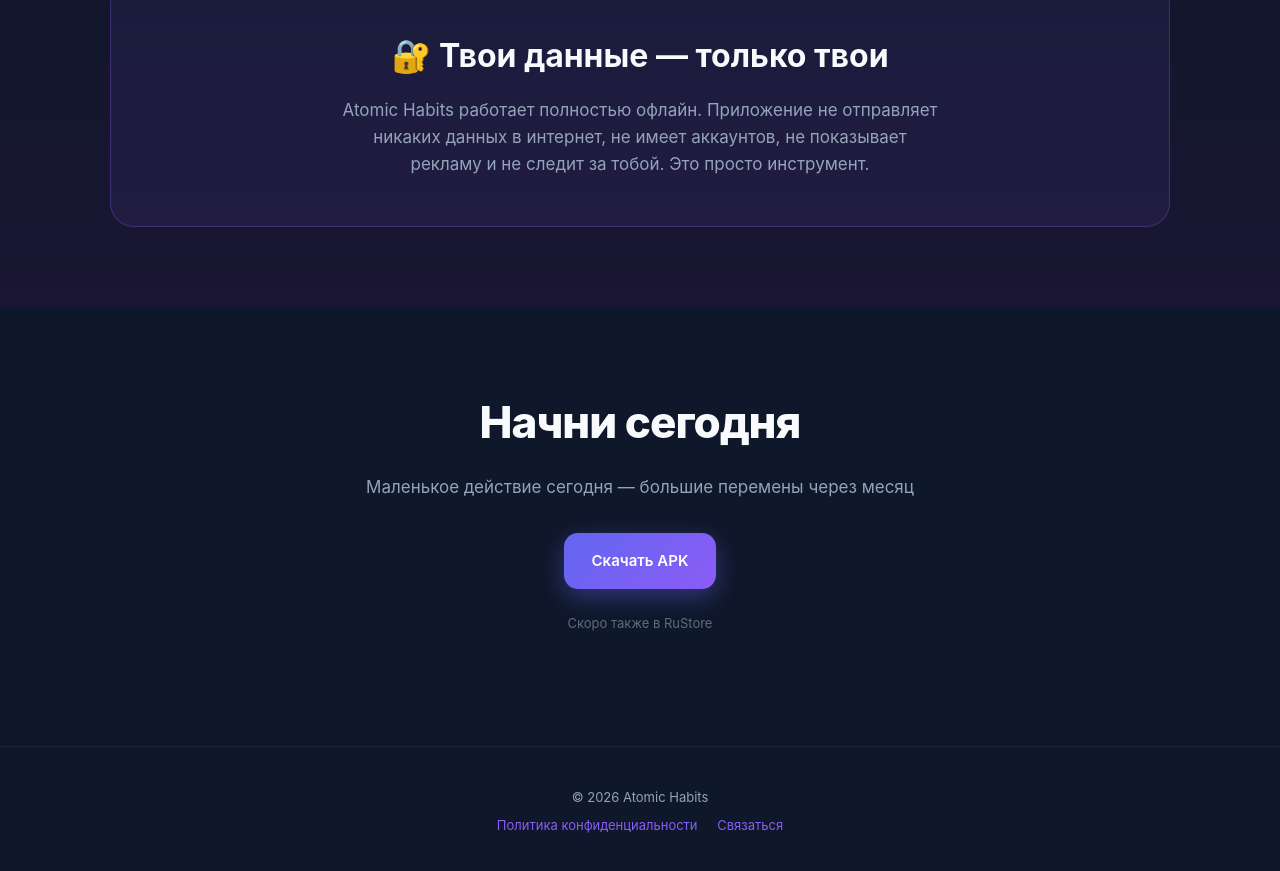
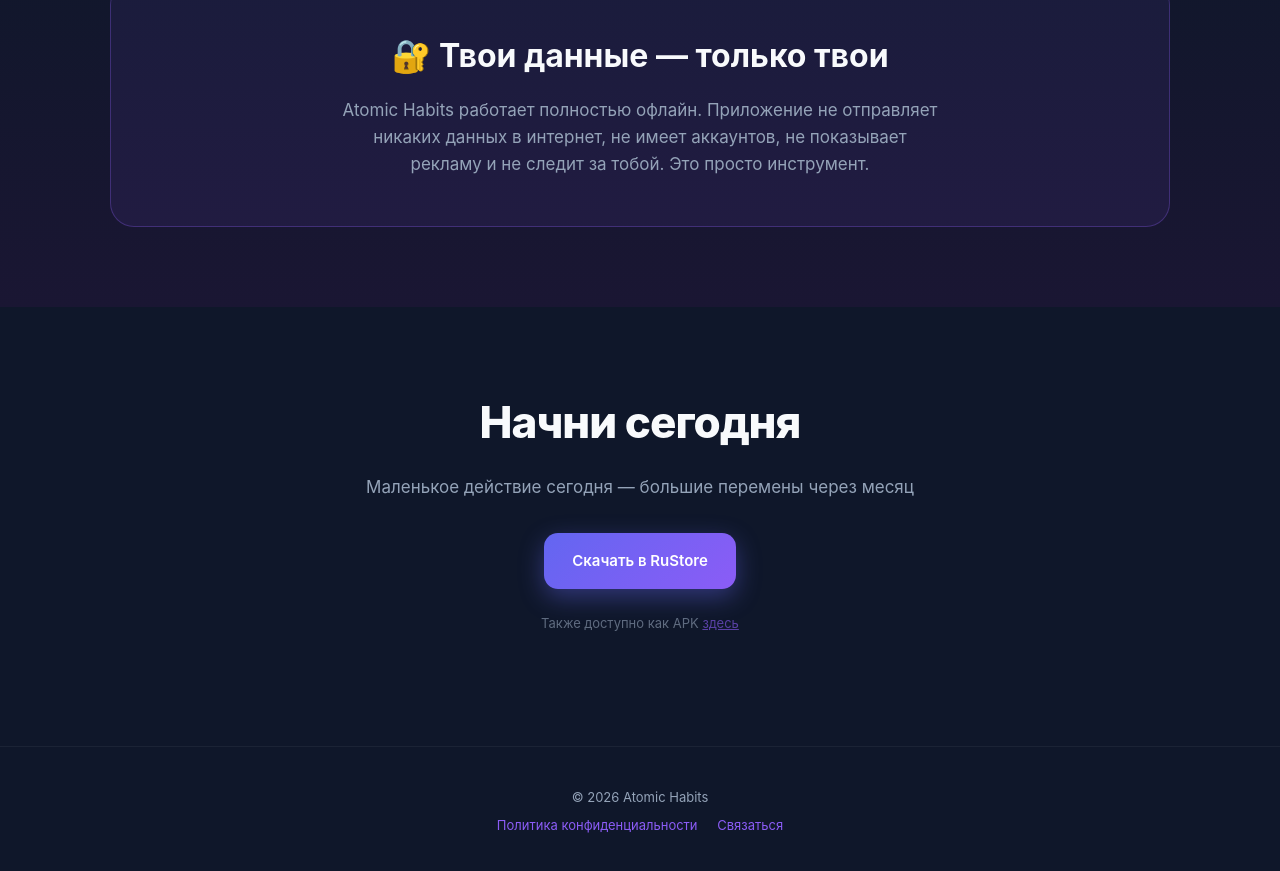
Before and after one commit to egorceodevii/atomic-habits-privacy, a plain HTML site: page index.html in a window 1280 px wide. Shown: the part 1629-2500 px from the top of the page. Drawn offline with Linux system fonts and the light colour scheme.

Commit message:
Update index.html

```diff
--- a/index.html
+++ b/index.html
@@ -336,7 +336,7 @@ footer a:hover { color: var(--text); }
       <div>
         <div class="logo-mark">
           <span class="dot"></span>
-          <span>Скоро в RuStore</span>
+          <span>Уже в RuStore</span>
         </div>
         <h1>Большие изменения<br><span class="gradient-text">из маленьких шагов</span></h1>
         <p class="lead">Минималистичный трекер привычек на русском. Создавай привычки, разбивай их на шаги, следи за прогрессом и копи серии без рекламы и облака.</p>
@@ -441,9 +441,9 @@ footer a:hover { color: var(--text); }
     <h2>Начни сегодня</h2>
     <p>Маленькое действие сегодня — большие перемены через месяц</p>
     <div class="cta-row" style="justify-content: center;">
-      <a href="https://github.com/egorceodevii/atomic-habits-privacy/releases/download/v1.0.0/Atomic.Habits.apk" class="btn btn-primary">Скачать APK</a>
+      <a href="https://www.rustore.ru/catalog/app/com.atomic.habits" class="btn btn-primary">Скачать в RuStore</a>
     </div>
-    <p style="margin-top: 24px; font-size: 13px; opacity: 0.6;">Скоро также в RuStore</p>
+    <p style="margin-top: 24px; font-size: 13px; opacity: 0.6;">Также доступно как APK <a href="ССЫЛКА_НА_APK_GITHUB" style="color: var(--accent);">здесь</a></p>
   </div>
 </section>
 
```
